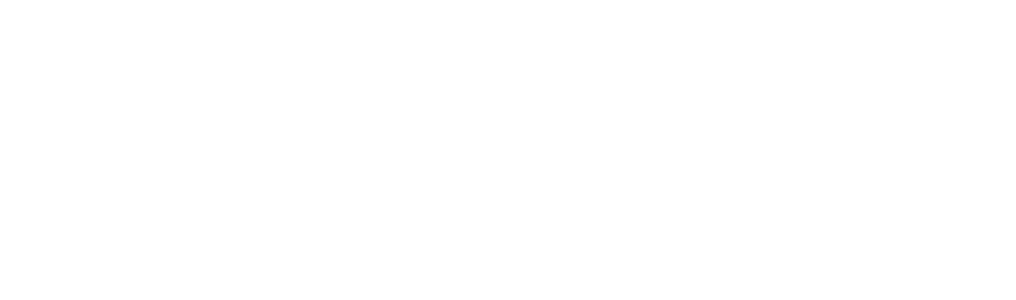
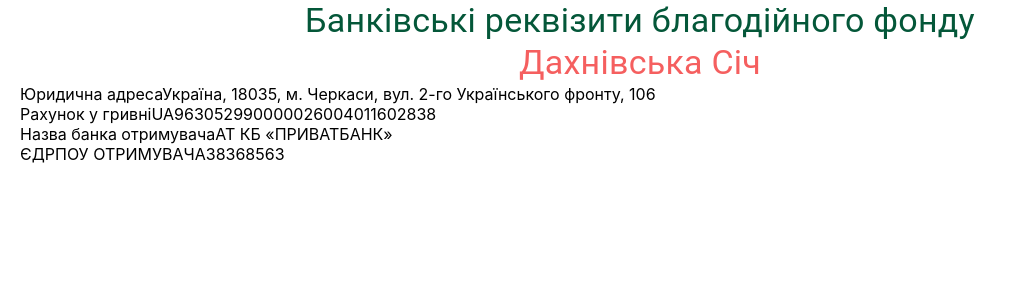
Before and after one commit to Na11a/borisovna, a React (Create React App) app: page /payment-details in a window 1280 px wide. Before the commit this address had no page. Shown: the top 300 px of the page, without its empty margins (0-1016 px from the left). Built offline with nearby package versions, Linux system fonts and the light colour scheme.

Commit message:
added page + edited translate

```diff
--- a/src/App.tsx
+++ b/src/App.tsx
@@ -2,13 +2,14 @@
 import './App.css';
 import './i18n'
 import { Route, Routes } from 'react-router-dom';
-import { Main } from './components';
+import { Main, PaymentDetails } from './components';
 
 function App() {
     return (
         <Suspense fallback='Loading..'>
             <Routes>
                 <Route path='/' element={<Main />} />
+                <Route path="/payment-details" element={<PaymentDetails/>}/>
             </Routes>
         </Suspense>
     );
--- /dev/null
+++ b/src/components/Pages/PaymentDetails/PaymentDetails.tsx
@@ -0,0 +1,55 @@
+import { useTranslation } from 'react-i18next'
+import { Box, List, ListItem, MenuItem, MenuList, Typography } from "@mui/material";
+
+import { MainLayout } from '../../'
+
+const EDRPOU = "38368563"
+const BANK_ACCOUNT = "UA963052990000026004011602838"
+
+export const PaymentDetails = () => {
+  const { t } = useTranslation()
+
+  const {
+    TITLE,
+    NAME,
+    CONTENT: {
+      ADDRESS_TITLE,
+      ADDRESS_CONTENT,
+      ACCOUNT_TITLE,
+      BANK_NAME_TITLE,
+      BANK_NAME_CONTENT,
+      SOME_WEIRD_TITLE
+    }
+  } = t("PAYMENT_DETAILS_PAGE")
+
+  return (
+    <MainLayout>
+      <div>
+        <Typography variant="h4" textAlign='center' sx={{ color: '#045739' }}>
+          {TITLE}
+        </Typography>
+        <Typography textAlign='center' variant="h4" sx={{ color: '#F55F5F' }}>
+          {NAME}
+        </Typography>
+      </div>
+      <div>
+        <div>
+          {ADDRESS_TITLE}
+          {ADDRESS_CONTENT}
+        </div>
+        <div>
+          {ACCOUNT_TITLE}
+          {BANK_ACCOUNT}
+        </div>
+        <div>
+          {BANK_NAME_TITLE}
+          {BANK_NAME_CONTENT}
+        </div>
+        <div>
+          {SOME_WEIRD_TITLE}
+          {EDRPOU}
+        </div>
+      </div>
+    </MainLayout>
+  )
+}
--- /dev/null
+++ b/src/components/Pages/PaymentDetails/index.ts
@@ -0,0 +1 @@
+export { PaymentDetails } from "./PaymentDetails"
--- a/src/components/Pages/index.ts
+++ b/src/components/Pages/index.ts
@@ -1 +1,2 @@
 export { default as Main } from './Main'
+export { PaymentDetails } from './PaymentDetails'
--- a/src/locales/uk/translation.json
+++ b/src/locales/uk/translation.json
@@ -56,8 +56,9 @@
     }
   },
   "PAYMENT_DETAILS_PAGE": {
-    "description": "Банківські реквізити благодійного фонду \"Дахнівська Січ\"",
-    "items": {
+    "TITLE": "Банківські реквізити благодійного фонду",
+    "NAME": "Дахнівська Січ",
+    "CONTENT": {
       "ADDRESS_TITLE": "Юридична адреса",
       "ADDRESS_CONTENT": "Україна, 18035, м. Черкаси, вул. 2-го Українського фронту, 106",
       "ACCOUNT_TITLE": "Рахунок у гривні",
```
Also changed, not shown: 1 other file (tests, documents, lock files or other folders).
